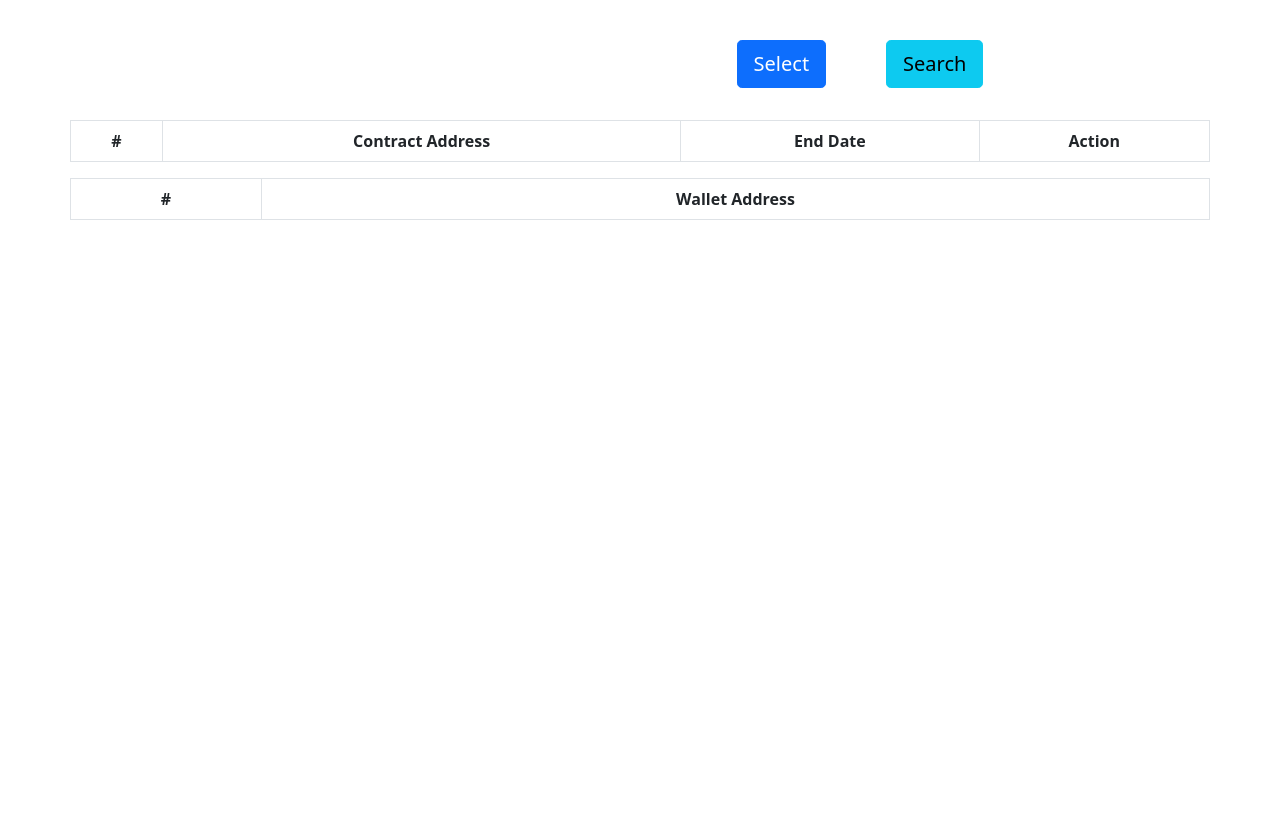
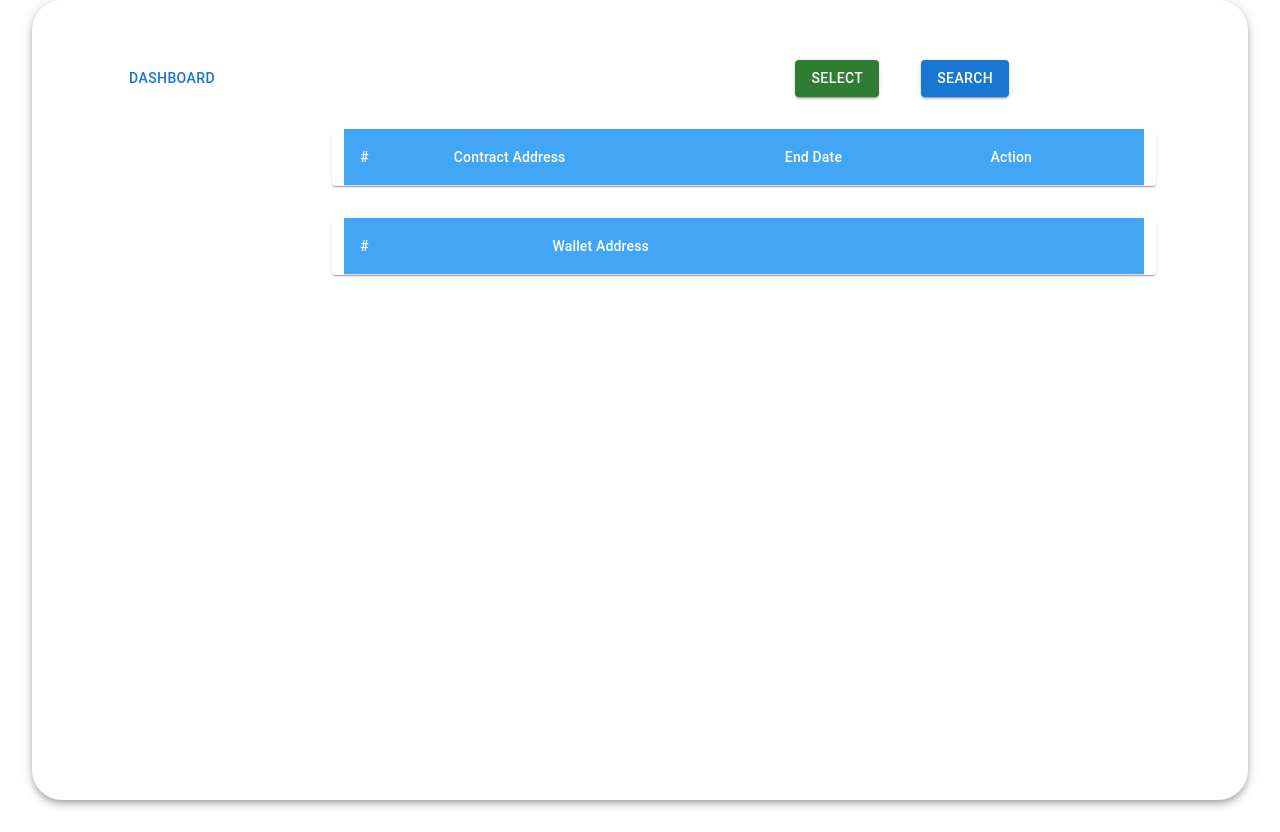
Before and after one commit to akachi1409/NFT-Trader, a React (Create React App) app: page / in a window 1280 px wide. Before the commit the page ends 800 px from the top, so only its background shows below. Built offline with nearby package versions, Linux system fonts and the light colour scheme.

Commit message:
update design

```diff
--- a/package.json
+++ b/package.json
@@ -3,6 +3,11 @@
   "version": "0.1.0",
   "private": true,
   "dependencies": {
+    "@emotion/react": "^11.9.0",
+    "@emotion/styled": "^11.8.1",
+    "@material-ui/core": "^4.12.4",
+    "@mui/material": "^5.6.3",
+    "@mui/styled-engine-sc": "^5.6.1",
     "@testing-library/jest-dom": "^5.16.2",
     "@testing-library/react": "^12.1.4",
     "@testing-library/user-event": "^13.5.0",
@@ -16,6 +21,7 @@
     "react-dom": "^17.0.2",
     "react-scripts": "^4.0.3",
     "react-toastify": "^8.2.0",
+    "styled-components": "^5.3.5",
     "wallet-address-validator": "^0.2.4",
     "web-vitals": "^2.1.4"
   },
--- a/src/components/main/main.css
+++ b/src/components/main/main.css
@@ -1,4 +1,9 @@
 .general-btn{
-    margin-top:2em;
-    margin-left:3em;
+    margin-top:2em!important;
+    margin-left:3em!important;
 }
+.main-paper{
+    border-radius: 30px!important;
+    height: 100vh;
+    margin: 2em!important;
+}
--- a/src/components/main/main.js
+++ b/src/components/main/main.js
@@ -1,14 +1,17 @@
 import { Component } from "react";
-import {
-  Container,
-  Row,
-  Col,
-  Button,
-  Modal,
-  Form,
-  Table,
-  Spinner,
-} from "react-bootstrap";
+import { Row, Col, Modal, Form, Spinner } from "react-bootstrap";
+import Grid from "@mui/material/Grid";
+import Paper from "@mui/material/Paper";
+import Button from "@mui/material/Button";
+import Table from "@mui/material/Table";
+import TableBody from "@mui/material/TableBody";
+import TableCell, { tableCellClasses } from "@mui/material/TableCell";
+import TableContainer from "@mui/material/TableContainer";
+import TableHead from "@mui/material/TableHead";
+import TableRow from "@mui/material/TableRow";
+import { styled } from "@mui/material/styles";
+import Typography from "@mui/material/Typography";
+import SvgIcon, { SvgIconProps } from '@mui/material/SvgIcon';
 import { ToastContainer, toast } from "react-toastify";
 import "react-toastify/dist/ReactToastify.css";
 import Calendar from "react-calendar";
@@ -18,6 +21,32 @@ import "./main.css";
 import "react-calendar/dist/Calendar.css";
 import { getDataForContract } from "../../util/util";
 
+const StyledTableCell = styled(TableCell)(({ theme }) => ({
+  [`&.${tableCellClasses.head}`]: {
+    backgroundColor: theme.palette.primary.light,
+    color: theme.palette.common.white,
+  },
+  [`&.${tableCellClasses.body}`]: {
+    fontSize: 14,
+  },
+}));
+
+const StyledTableRow = styled(TableRow)(({ theme }) => ({
+  "&:nth-of-type(odd)": {
+    backgroundColor: theme.palette.action.hover,
+  },
+  // hide last border
+  "&:last-child td, &:last-child th": {
+    border: 0,
+  },
+}));
+const HomeIcon= () =>{
+  return (
+    <SvgIcon>
+      <path d="M10 20v-6h4v6h5v-8h3L12 3 2 12h3v8z" />
+    </SvgIcon>
+  );
+}
 class Main extends Component {
   constructor(props) {
     super(props);
@@ -55,16 +84,19 @@ class Main extends Component {
   };
   test = async () => {
     const { selectData, changeFlag } = this.state;
-    this.setState({loading: true});
+    this.setState({ loading: true });
     if (selectData.length === 0) {
       this.notify("You should choose at least one collection to search!");
-      this.setState({loading: false});
+      this.setState({ loading: false });
       return;
     }
 
     var tempResult = [];
     for (const item of selectData) {
-      console.log("----------------------------------------------------------------", tempResult);
+      console.log(
+        "----------------------------------------------------------------",
+        tempResult
+      );
       const data = [];
       const dateTimestamp = item.calendar.getTime();
       const date = new Date(dateTimestamp);
@@ -77,9 +109,6 @@ class Main extends Component {
       console.log("data: " + data, data.length);
       var temp = [];
       if (tempResult.length == 0) {
-        // for (let i = 0; i < data.length; i++) {
-        //   tempResult.push(data[i]);
-        // }
         tempResult = tempResult.concat(data);
       } else {
         for (let i = 0; i < tempResult.length; i++) {
@@ -90,18 +119,21 @@ class Main extends Component {
           //     temp.push(tempResult[i]);
           //   }
           // }
-          if ( data.includes(tempResult[i]) ){
-            temp.push(tempResult[i])
+          if (data.includes(tempResult[i])) {
+            temp.push(tempResult[i]);
           }
         }
         tempResult = [];
         tempResult = tempResult.concat(temp);
       }
       console.log("tempData:", tempResult);
-
     }
     console.log("resultData:", tempResult);
-    this.setState({ resultData: tempResult, changeFlag: !changeFlag, loading: false });
+    this.setState({
+      resultData: tempResult,
+      changeFlag: !changeFlag,
+      loading: false,
+    });
   };
   addData = () => {
     const { constractAdd, selectData, calendarAdd, actionAdd } = this.state;
@@ -135,6 +167,8 @@ class Main extends Component {
       date.getFullYear() + "-" + (date.getMonth() + 1) + "-" + date.getDate();
     return str;
   }
+
+
   render() {
     const {
       selectModal,
@@ -143,13 +177,29 @@ class Main extends Component {
       resultData,
       calendarAdd,
       actionAdd,
-      loading
+      loading,
     } = this.state;
     return (
       <>
-        <Container>
+        {/* <Container> */}
+        <Paper elevation={5} className="main-paper">
+          <Grid container spacing={4}>
+            <Grid item xs={3}>
+              <Paper elevation={0} >
+                <Button
+                  id="basic-button"
+                  aria-controls={ undefined}
+                  aria-haspopup="true"
+                  aria-expanded={undefined}
+                  style={{marginTop:"2em"}}
+                >
+                  Dashboard
+                </Button>
+              </Paper>
+            </Grid>
+            <Grid item xs={8}>
               {loading && (
-            <Row>
+                <Grid container spacing={4}>
                   <Button variant="primary" disabled>
                     <Spinner
                       as="span"
@@ -160,23 +210,23 @@ class Main extends Component {
                     />
                     Loading...
                   </Button>
-            </Row>
+                </Grid>
               )}
 
               <Row>
                 <Col sm={4}></Col>
                 <Col sm={8}>
                   <Button
-                variant="primary"
-                size="lg"
+                    variant="contained"
+                    color="success"
                     className="general-btn"
                     onClick={() => this.showSelectModal()}
                   >
                     Select
                   </Button>
                   <Button
-                variant="info"
-                size="lg"
+                    variant="contained"
+                    color="primary"
                     className="general-btn"
                     onClick={() => this.test()}
                   >
@@ -185,57 +235,69 @@ class Main extends Component {
                 </Col>
               </Row>
               <Row className="genearl-mt-2">
-            <Table striped bordered hover>
-              <thead>
-                <tr>
-                  <th>#</th>
-                  <th>Contract Address</th>
-                  <th>End Date</th>
-                  <th>Action</th>
-                </tr>
-              </thead>
-              <tbody>
+                <TableContainer component={Paper}>
+                  <Table sx={{ minWidth: 700 }} aria-label="customized table">
+                    <TableHead>
+                      <TableRow>
+                        <StyledTableCell>#</StyledTableCell>
+                        <StyledTableCell>Contract Address</StyledTableCell>
+                        <StyledTableCell>End Date</StyledTableCell>
+                        <StyledTableCell>Action</StyledTableCell>
+                      </TableRow>
+                    </TableHead>
+                    <TableBody>
                       {selectData.map((item, index) => (
-                  <tr key={index}>
-                    <td>{index}</td>
-                    <td>{item.contract}</td>
-                    <td>{this.getFormattedDate(item.calendar)}</td>
-                    <td>
+                        <StyledTableRow key={index}>
+                          <StyledTableCell>{index}</StyledTableCell>
+                          <StyledTableCell>{item.contract}</StyledTableCell>
+                          <StyledTableCell>
+                            {this.getFormattedDate(item.calendar)}
+                          </StyledTableCell>
+                          <StyledTableCell>
                             {item.actionAdd == "1" && "Buy"}
                             {item.actionAdd == "2" && "Sell"}
-                    </td>
-                  </tr>
+                          </StyledTableCell>
+                        </StyledTableRow>
                       ))}
-              </tbody>
+                    </TableBody>
                   </Table>
+                </TableContainer>
               </Row>
               <Row>
-            <Table striped bordered hover>
-              <thead>
-                <tr>
-                  <th>#</th>
-                  <th>Wallet Address</th>
-                </tr>
-              </thead>
-              <tbody>
+                <TableContainer component={Paper} className="genearl-mt-2">
+                  <Table sx={{ minWidth: 700 }} aria-label="customized table">
+                    <TableHead>
+                      <TableRow>
+                        <StyledTableCell>#</StyledTableCell>
+                        <StyledTableCell>Wallet Address</StyledTableCell>
+                      </TableRow>
+                    </TableHead>
+                    <TableBody>
                       {resultData.map((item, index) => (
-                  <tr key={index}>
-                    <td>{index}</td>
-                    <td>{item}</td>
-                  </tr>
+                        <StyledTableRow key={index}>
+                          <StyledTableCell>{index}</StyledTableCell>
+                          <StyledTableCell>{item}</StyledTableCell>
+                        </StyledTableRow>
                       ))}
-              </tbody>
+                    </TableBody>
                   </Table>
+                </TableContainer>
               </Row>
               <ToastContainer />
               <Modal show={selectModal}>
                 <Modal.Header>
-              <Modal.Title>Add contract address to search!</Modal.Title>
+                  <Modal.Title>
+                    <Typography variant="h5" component="h6">
+                      Add contract address to search!
+                    </Typography>
+                  </Modal.Title>
                 </Modal.Header>
                 <Modal.Body>
                   <Row>
                     <Col sm={4}>
-                  <h3>Contract:</h3>
+                      <Typography variant="h5" component="h6">
+                        Contract:
+                      </Typography>
                     </Col>
                     <Col sm={8}>
                       <Form.Control
@@ -247,20 +309,26 @@ class Main extends Component {
                       />
                     </Col>
                   </Row>
-              <Row>
+                  <Row className="genearl-mt-2">
                     <Col sm={4}>
-                  <h3>Calendar:</h3>
+                      <Typography variant="h5" component="h6">
+                        Calendar:
+                      </Typography>
                     </Col>
                     <Col sm={8}>
                       <Calendar
                         value={calendarAdd}
-                    onChange={(value) => this.setState({ calendarAdd: value })}
+                        onChange={(value) =>
+                          this.setState({ calendarAdd: value })
+                        }
                       ></Calendar>
                     </Col>
                   </Row>
-              <Row>
+                  <Row className="genearl-mt-2">
                     <Col sm={4}>
-                  <h3>Action:</h3>
+                      <Typography variant="h5" component="h6">
+                        Action:
+                      </Typography>
                     </Col>
                     <Col sm={8}>
                       <Form.Select
@@ -277,15 +345,29 @@ class Main extends Component {
                   </Row>
                 </Modal.Body>
                 <Modal.Footer>
-              <Button variant="secondary" onClick={() => this.cancelChanges()}>
+                  <Button
+                    variant="contained"
+                    color="success"
+                    className="general-btn"
+                    onClick={() => this.cancelChanges()}
+                  >
                     Cancel
                   </Button>
-              <Button variant="primary" onClick={() => this.saveChanges()}>
+                  <Button
+                    variant="contained"
+                    color="primary"
+                    className="general-btn"
+                    onClick={() => this.saveChanges()}
+                  >
                     Save changes
                   </Button>
                 </Modal.Footer>
               </Modal>
-        </Container>
+            </Grid>
+            <Grid item xs={1}></Grid>
+          </Grid>
+        </Paper>
+        {/* </Container> */}
       </>
     );
   }
```
Also changed, not shown: 1 other file (tests, documents, lock files or other folders). Lines whose indentation alone changed are shown as unchanged.
